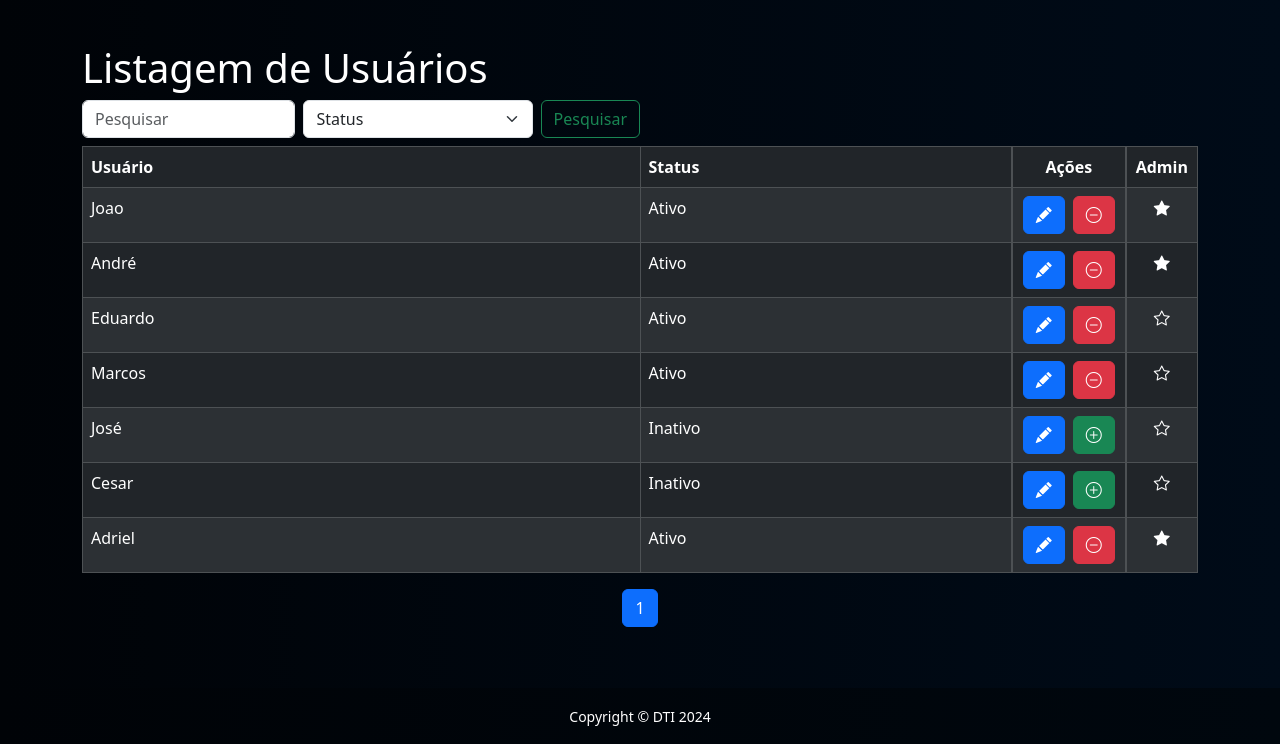
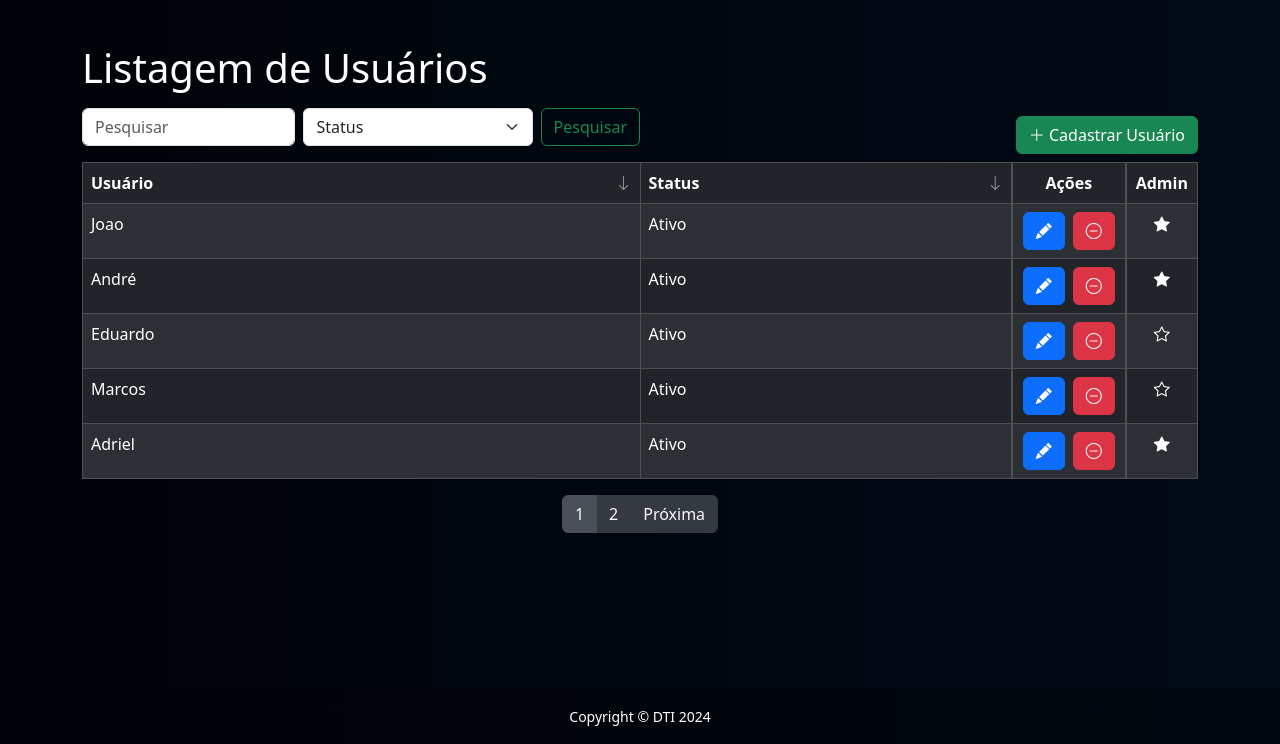
Before and after one commit to joaocuculo/entrega, a PHP site: page /listar/list-usuario.php in a window 1280 px wide. Shown: the part 56-800 px from the top of the page. Run offline with PHP 8.4, Linux system fonts and the light colour scheme; a user stored in the database is signed in; data comes from the database, SQL or seed files in the repository.

Commit message:
Add files via upload
agora o listar usuários começa listando os ativos.

```diff
--- a/listar/list-usuario.php
+++ b/listar/list-usuario.php
@@ -32,7 +32,7 @@
         mysqli_query($conexao, $sql_ativar);
     }
 
-    $itens_por_pagina = 15;
+    $itens_por_pagina = 5;
 
     $pagina = isset($_GET['page']) ? $_GET['page'] : 1;
 
@@ -45,8 +45,23 @@
 
     $total_paginas = ceil($total_registros / $itens_por_pagina);
 
+    $sort_col = isset($_GET['sort_col']) ? $_GET['sort_col'] : 2;
+    $sort_order = isset($_GET['sort_order']) ? $_GET['sort_order'] : 'ASC';
+
+    switch ($sort_col) {
+        case 0:
+            $sort_col = 'usuario.nome';
+            break;
+        case 1:
+            $sort_col = 'usuario.status';
+            break;
+        default:
+            $sort_col = 'usuario.status';
+    }
+
     $sql = "SELECT * FROM usuario
               WHERE 1 = 1 " . $V_WHERE . $S_WHERE . "
+              ORDER BY $sort_col $sort_order
               LIMIT $itens_por_pagina OFFSET $offset";
     $resultado = mysqli_query($conexao, $sql);
 ?>
@@ -59,6 +74,42 @@
     <link href="https://cdn.jsdelivr.net/npm/bootstrap@5.3.3/dist/css/bootstrap.min.css" rel="stylesheet" integrity="sha384-QWTKZyjpPEjISv5WaRU9OFeRpok6YctnYmDr5pNlyT2bRjXh0JMhjY6hW+ALEwIH" crossorigin="anonymous">
     <link rel="stylesheet" href="https://cdn.jsdelivr.net/npm/bootstrap-icons@1.11.3/font/bootstrap-icons.min.css">
     <script src="https://cdn.jsdelivr.net/npm/bootstrap@5.3.3/dist/js/bootstrap.bundle.min.js" integrity="sha384-YvpcrYf0tY3lHB60NNkmXc5s9fDVZLESaAA55NDzOxhy9GkcIdslK1eN7N6jIeHz" crossorigin="anonymous"></script>
+    <script>
+        function sortTable(columnIndex) {
+            let currentSortCol = <?= isset($_GET['sort_col']) ? $_GET['sort_col'] : '2' ?>;
+            let currentSortOrder = '<?= isset($_GET['sort_order']) ? $_GET['sort_order'] : 'ASC' ?>';
+
+            let sortOrder = 'DESC';
+            if (currentSortCol == columnIndex) {
+                sortOrder = currentSortOrder === 'DESC' ? 'ASC' : 'DESC';
+            }
+
+            const urlParams = new URLSearchParams(window.location.search);
+            urlParams.set('sort_col', columnIndex);
+            urlParams.set('sort_order', sortOrder);
+            window.location.search = urlParams.toString();
+        }
+
+        document.addEventListener("DOMContentLoaded", function() {
+            const currentSortCol = '<?= isset($_GET['sort_col']) ? $_GET['sort_col'] : '2' ?>';
+            const currentSortOrder = '<?= isset($_GET['sort_order']) ? $_GET['sort_order'] : 'ASC' ?>';
+
+            const headers = document.querySelectorAll(".sortable");
+            headers.forEach((header, index) => {
+                if (index == currentSortCol) {
+                    header.classList.add(currentSortOrder.toLowerCase());
+                    const icon = header.querySelector('.sort-icon');
+                    if (currentSortOrder === 'DESC') {
+                        icon.classList.remove('bi-arrow-down');
+                        icon.classList.add('bi-arrow-up');
+                    } else {
+                        icon.classList.remove('bi-arrow-up');
+                        icon.classList.add('bi-arrow-down');
+                    }
+                }
+            });
+        });
+    </script>
     <style>
         * {
             color: white;
@@ -96,6 +147,48 @@
         option {
             color: black;
         }
+
+        .sort-icon {
+            position: absolute;
+            right: 8px;
+            top: 50%;
+            transform: translateY(-50%);
+            margin-left: 5px;
+            opacity: 0.5;
+            transition: opacity 0.3s ease;
+        }
+        .sortable {
+            position: relative;
+            cursor: pointer;
+        }
+        .sortable:hover .sort-icon {
+            opacity: 1;
+        }
+
+        /* Estilo para botões de paginação */
+        .pagination .page-link {
+            color: #f8f9fa; /* Cor do texto dos botões */
+            background-color: #343a40; /* Cor de fundo dos botões */
+            border-color: #343a40; /* Cor da borda dos botões */
+        }
+
+        .pagination .page-link:hover {
+            color: #f8f9fa; /* Cor do texto dos botões ao passar o mouse */
+            background-color: #495057; /* Cor de fundo dos botões ao passar o mouse */
+            border-color: #495057; /* Cor da borda dos botões ao passar o mouse */
+        }
+
+        .pagination .page-item.active .page-link {
+            background-color: #495057; /* Cor de fundo do botão da página ativa */
+            border-color: #495057; /* Cor da borda do botão da página ativa */
+        }
+
+        .pagination .page-item.disabled .page-link {
+            color: #6c757d; /* Cor do texto dos botões desabilitados */
+            pointer-events: none; /* Desabilita a ação de clique nos botões desabilitados */
+            background-color: #343a40; /* Cor de fundo dos botões desabilitados */
+            border-color: #343a40; /* Cor da borda dos botões desabilitados */
+        }
     </style>
 </head>
 <body>
@@ -103,6 +196,7 @@
 
     <main class="container" style="margin-top: 100px;">
         <h1>Listagem de Usuários</h1>
+        <div class="d-flex justify-content-between align-items-end mb-2">
             <form class="d-flex col-6 mt-2 mb-2" method="post" role="search">
                 <input class="form-control me-2" type="search" name="search" placeholder="Pesquisar" aria-label="Search">
                 <select class="form-select me-2" name="search-status" id="search-status">
@@ -112,11 +206,15 @@
                 </select>
                 <button class="btn btn-outline-success" type="submit" name="pesquisar">Pesquisar</button>
             </form>
+            <?php if ($_SESSION['nivel'] == 2): ?>
+                <a href="../cadastro/cad-usuario.php" class="btn btn-success"><i class="bi bi-plus-lg"></i> Cadastrar Usuário</a>
+            <?php endif; ?>
+        </div>
         <table class="table table-dark table-striped table-bordered">
             <thead>
                 <tr>
-                    <th class="col-6">Usuário</th>
-                    <th class="col-4">Status</th>
+                    <th id="header0" onclick="sortTable(0)" class="sortable asc col-6">Usuário <i class="bi bi-arrow-down sort-icon"></th>
+                    <th id="header0" onclick="sortTable(1)" class="sortable col-4">Status <i class="bi bi-arrow-down sort-icon"></th>
                     <?php if ($_SESSION['nivel'] == 2): ?>
                         <th class="d-flex justify-content-center">Ações</th>
                     <?php endif; ?>
@@ -167,15 +265,15 @@
         <nav aria-label="Paginação">
             <ul class="pagination justify-content-center">
                 <?php if ($pagina > 1): ?>
-                    <li class="page-item"><a class="page-link" href="?page=<?= $pagina - 1 ?>">Anterior</a></li>
+                    <li class="page-item"><a class="page-link" href="?page=<?= $pagina - 1 ?>&sort_col=<?= isset($_GET['sort_col']) ? $_GET['sort_col'] : '1' ?>&sort_order=<?= isset($_GET['sort_order']) ? $_GET['sort_order'] : 'DESC' ?>">Anterior</a></li>
                 <?php endif; ?>
 
                 <?php for ($i = 1; $i <= $total_paginas; $i++): ?>
-                    <li class="page-item <?= ($pagina == $i) ? 'active' : '' ?>"><a class="page-link" href="?page=<?= $i ?>"><?= $i ?></a></li>
+                    <li class="page-item <?= ($pagina == $i) ? 'active' : '' ?>"><a class="page-link" href="?page=<?= $i ?>&sort_col=<?= isset($_GET['sort_col']) ? $_GET['sort_col'] : '1' ?>&sort_order=<?= isset($_GET['sort_order']) ? $_GET['sort_order'] : 'DESC' ?>"><?= $i ?></a></li>
                 <?php endfor; ?>
 
                 <?php if ($pagina < $total_paginas): ?>
-                    <li class="page-item"><a class="page-link" href="?page=<?= $pagina + 1 ?>">Próxima</a></li>
+                    <li class="page-item"><a class="page-link" href="?page=<?= $pagina + 1 ?>&sort_col=<?= isset($_GET['sort_col']) ? $_GET['sort_col'] : '1' ?>&sort_order=<?= isset($_GET['sort_order']) ? $_GET['sort_order'] : 'DESC' ?>">Próxima</a></li>
                 <?php endif; ?>
             </ul>
         </nav>
```
Lines whose indentation alone changed are shown as unchanged.
